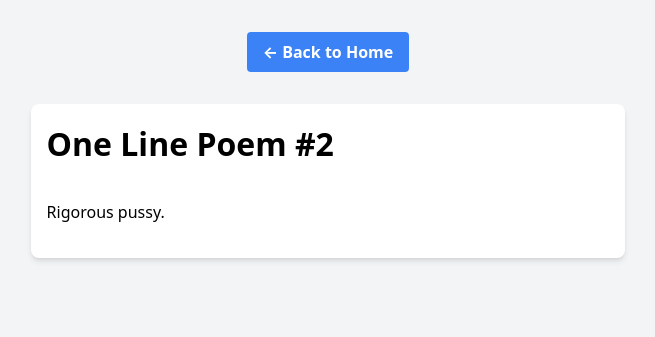
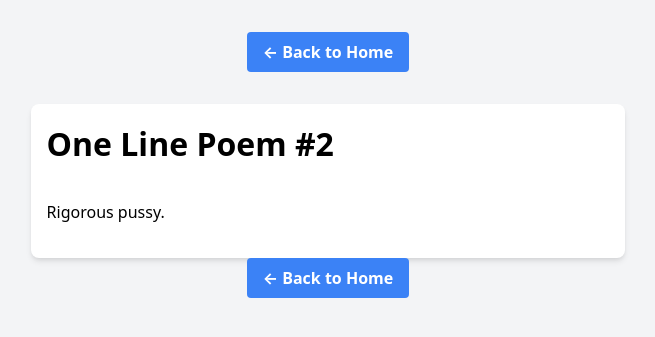
Before and after one commit to Presdigitator/faves-book, a Jekyll site: the page built from docs/poems/one-line-poem-number-2.md, in a window 1280 px wide. Shown: the top 337 px of the page, without its empty margins (312-967 px from the left). Built offline with Jekyll 4.4.1, drawn with Linux system fonts in a browser that asks for light colours.

Commit message:
Add another home button at bottom of pages

```diff
--- a/docs/_layouts/content.html
+++ b/docs/_layouts/content.html
@@ -22,7 +22,7 @@
 <body class="bg-gray-100 font-sans">
     <div class="container mx-auto py-8 px-4">
         <div class="text-center mb-8">
-            <a href="/faves-book/" class="inline-block bg-blue-500 hover:bg-blue-700 text-white font-bold py-2 px-4 rounded">
+            <a href="{{ site.homepage }}" class="inline-block bg-blue-500 hover:bg-blue-700 text-white font-bold py-2 px-4 rounded">
                 ← Back to Home
             </a>
         </div>
@@ -30,6 +30,12 @@
         <div class="content bg-white rounded-lg shadow-md p-8">
             {{ content }}
         </div>
+
+        <div class="text-center mb-8">
+            <a href="{{ site.homepage }}" class="inline-block bg-blue-500 hover:bg-blue-700 text-white font-bold py-2 px-4 rounded">
+                ← Back to Home
+            </a>
+        </div>
     </div>
 </body>
 </html>
```
